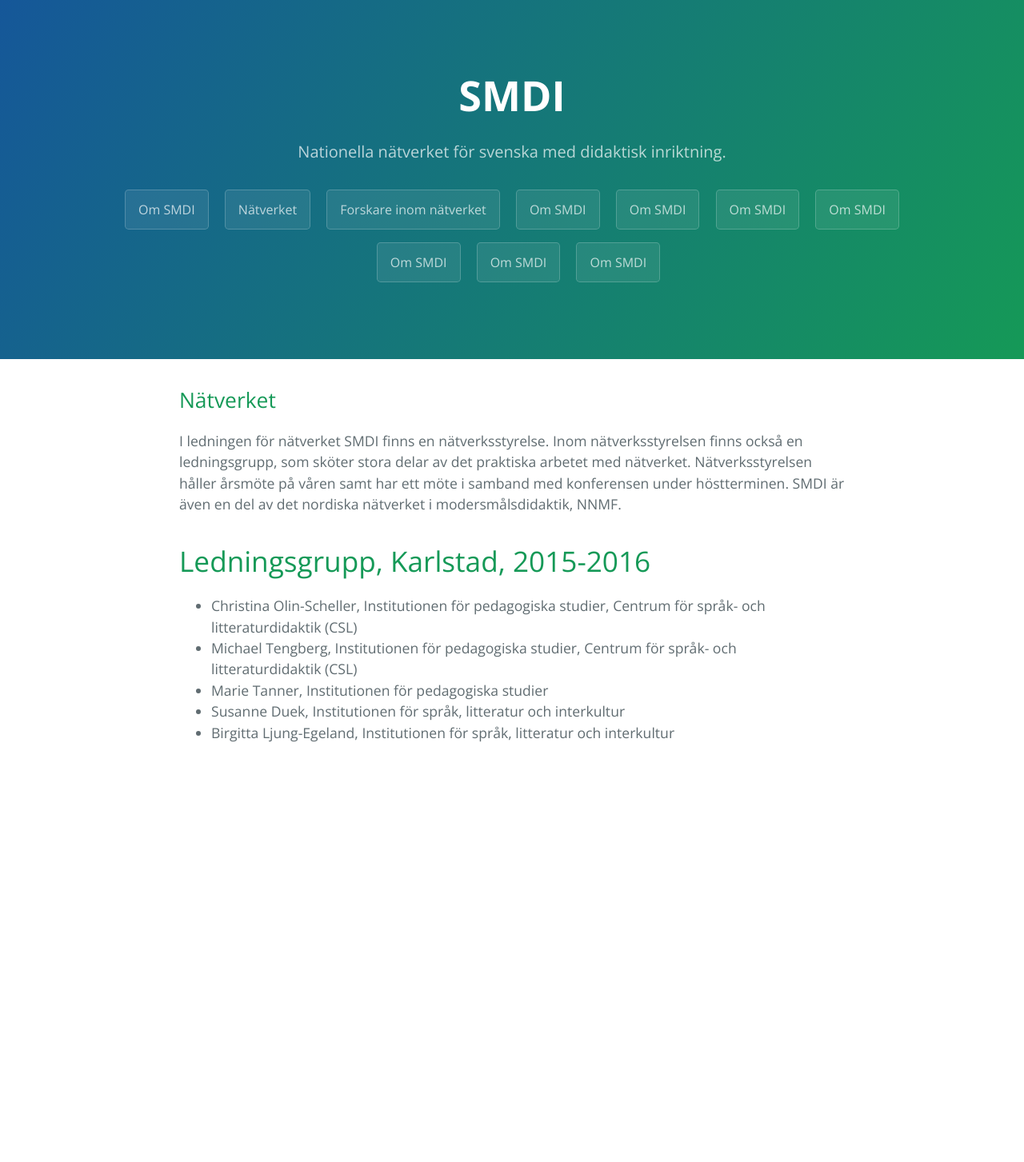
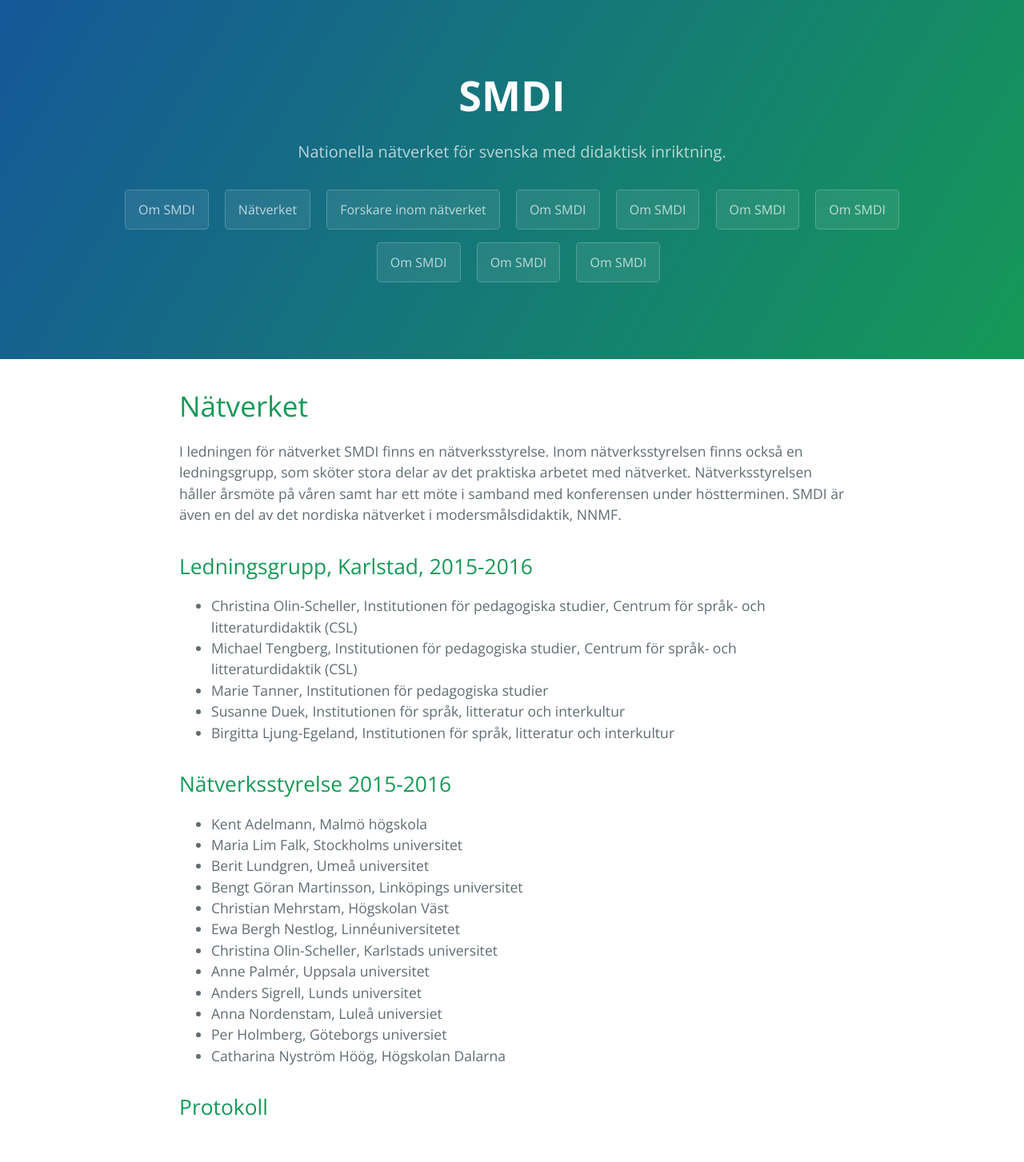
Before and after one commit to smdihemsida/smdihemsida.github.io, a Jekyll site: the page built from nätverket.md, in a window 1280 px wide. Shown: the whole page at 80% size. Built offline with Jekyll 4.4.1, drawn with Linux system fonts in a browser that asks for light colours; our own code applies the rules of GitHub Pages for plain Markdown files; before the commit the page ends 978 px from its top, so only the background shows below that.

Commit message:
Fix i nätverket

```diff
--- a/nätverket.md
+++ b/nätverket.md
@@ -2,14 +2,31 @@
 layout: default
 ---
 
-##  Nätverket
+#  Nätverket
 
 I ledningen för nätverket SMDI finns en nätverksstyrelse. Inom nätverksstyrelsen finns också en ledningsgrupp, som sköter stora delar av det praktiska arbetet med nätverket. Nätverksstyrelsen håller årsmöte på våren samt har ett möte i samband med konferensen under höstterminen. SMDI är även en del av det nordiska nätverket i modersmålsdidaktik, NNMF.
 
-# Ledningsgrupp, Karlstad, 2015-2016
+## Ledningsgrupp, Karlstad, 2015-2016
 
 * Christina Olin-Scheller, Institutionen för pedagogiska studier, Centrum för språk- och litteraturdidaktik (CSL)
 * Michael Tengberg, Institutionen för pedagogiska studier, Centrum för språk- och litteraturdidaktik (CSL)
 * Marie Tanner, Institutionen för pedagogiska studier
 * Susanne Duek, Institutionen för språk, litteratur och interkultur
 * Birgitta Ljung-Egeland, Institutionen för språk, litteratur och interkultur
+
+## Nätverksstyrelse 2015-2016
+
+* Kent Adelmann, Malmö högskola
+* Maria Lim Falk, Stockholms universitet
+* Berit Lundgren, Umeå universitet
+* Bengt Göran Martinsson, Linköpings universitet
+* Christian Mehrstam, Högskolan Väst
+* Ewa Bergh Nestlog, Linnéuniversitetet
+* Christina Olin-Scheller, Karlstads universitet
+* Anne Palmér, Uppsala universitet
+* Anders Sigrell, Lunds universitet
+* Anna Nordenstam, Luleå universiet
+* Per Holmberg, Göteborgs universiet
+* Catharina Nyström Höög, Högskolan Dalarna
+
+## Protokoll
```
